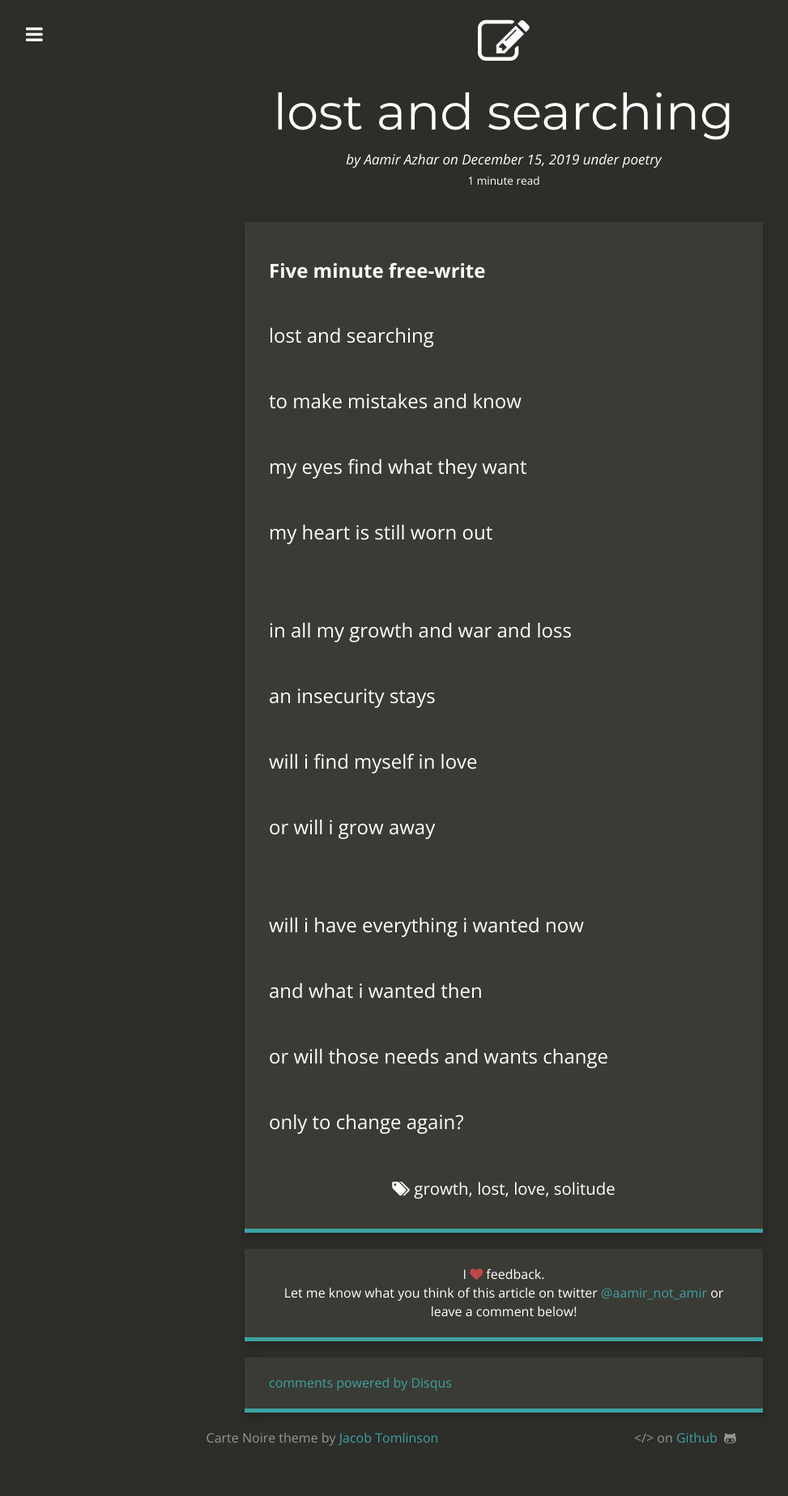
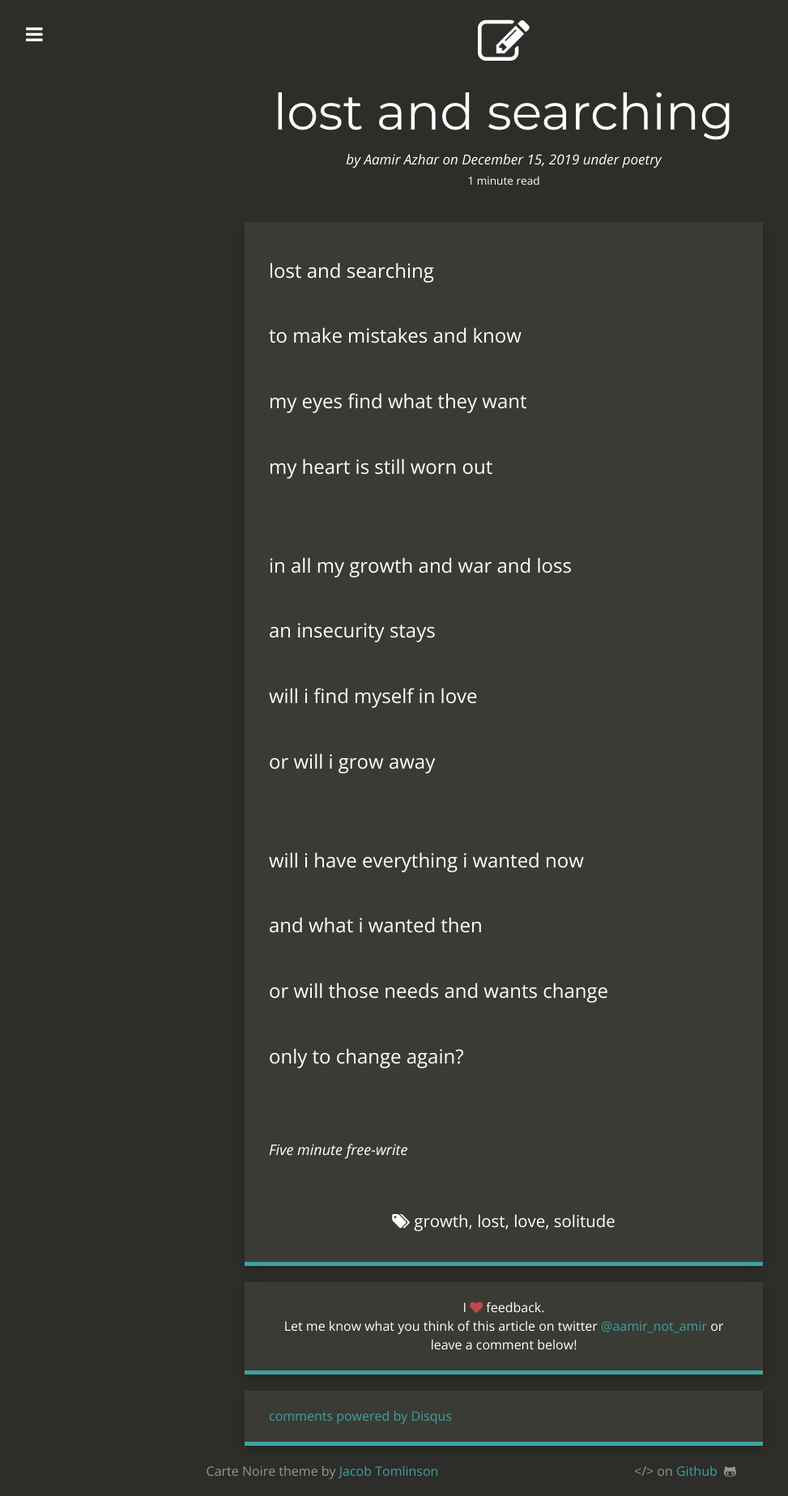
Before and after one commit to jacobtomlinson/carte-noire, a Jekyll site: the page built from _posts/2019-12-15-lost-and-searching.md, in a window 1280 px wide. Shown: the whole page at 81% size, without its empty margins (18-991 px from the left). Built offline with Jekyll 4.4.1, drawn with Linux system fonts in a browser that asks for light colours; nearby versions of some CDN libraries; comment, search, counter and statistics services are not loaded; before the commit the page ends 1807 px from its top, so only the background shows below that; some of the changed lines change nothing that is shown.

Commit message:
Format lost and searching context

```diff
--- a/_posts/2019-12-15-lost-and-searching-five-minute-freewrite.md
+++ b/_posts/2019-12-15-lost-and-searching.md
@@ -12,8 +12,6 @@ tags:
   - love
   - solitude
 ---
-**Five minute free-write**
-
 lost and searching
 
 to make mistakes and know
@@ -39,3 +37,6 @@ and what i wanted then
 or will those needs and wants change
 
 only to change again?
+
+<br>
+<sup>*Five minute free-write*</sup>
```
